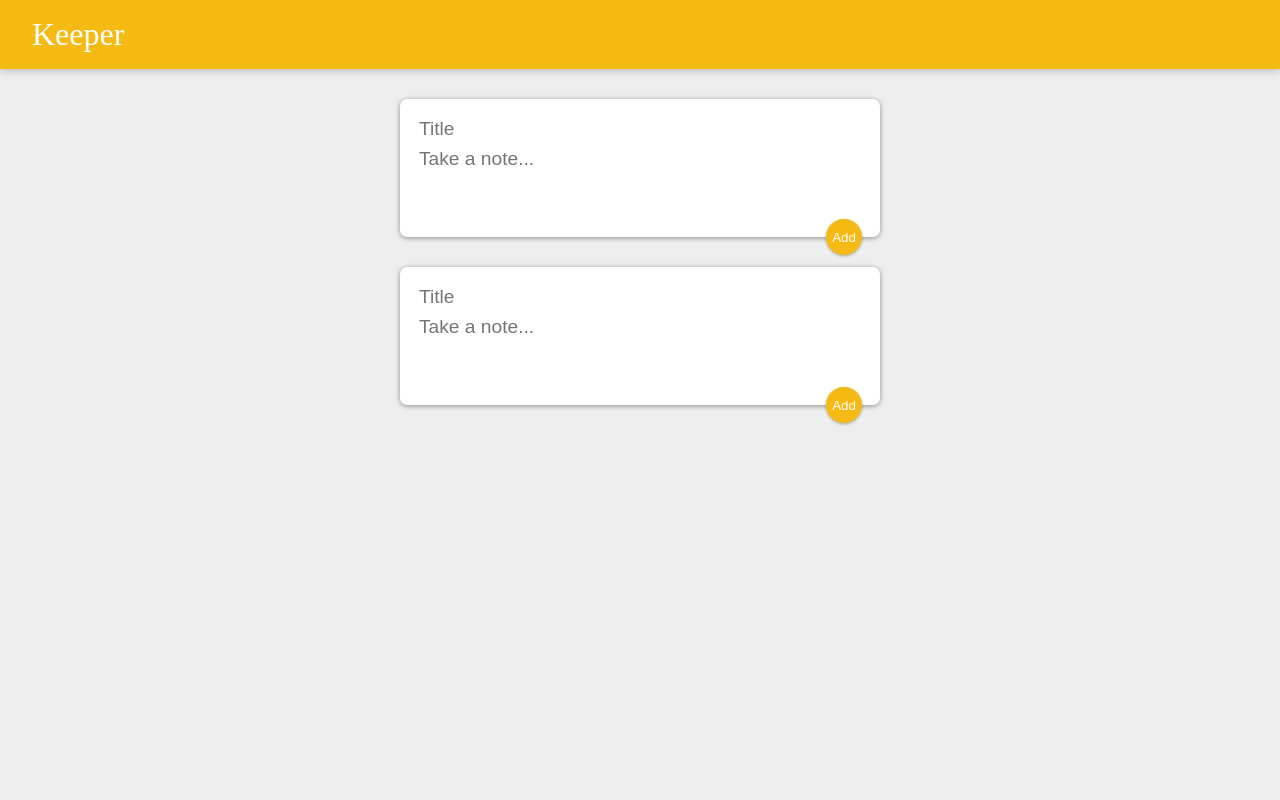
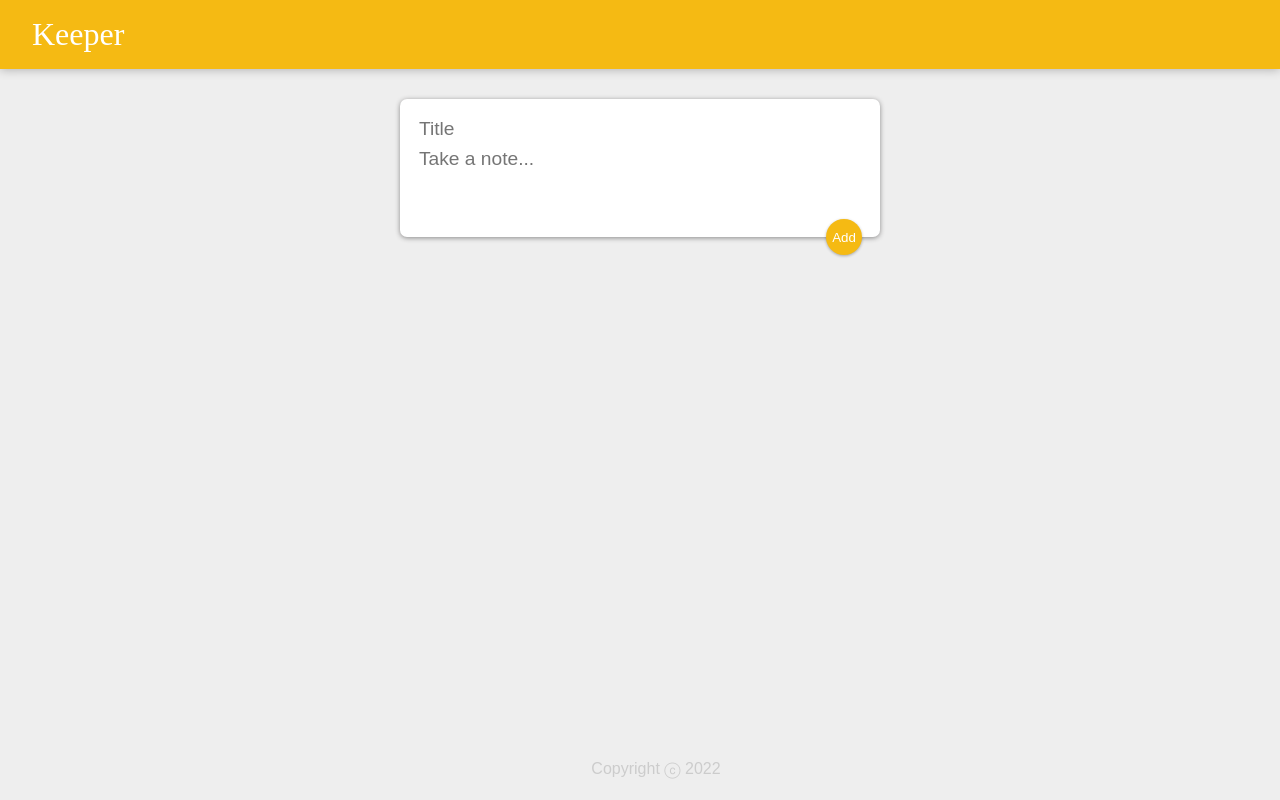
Before and after one commit to koray7/Keeper-App-React, a React (Create React App) app: page / in a window 1280 px wide. Built offline with nearby package versions, Linux system fonts and the light colour scheme; a web font is replaced by a local one.

Commit message:
Bug fixed on double input

```diff
--- a/src/components/App.jsx
+++ b/src/components/App.jsx
@@ -1,6 +1,6 @@
 import React, { useState } from "react";
 import Header from "./Header";
-import Footer from "./CreateArea";
+import Footer from "./Footer";
 import Note from "./Note";
 import CreateArea from "./CreateArea";
 
@@ -9,6 +9,7 @@ function App() {
     const [notes, setNotes] = useState([])
 
     function addNote(newNote) {
+        // console.log(newNote);
         setNotes(prevNotes => {
             return [...prevNotes, newNote];
         })
--- a/src/components/Footer.jsx
+++ b/src/components/Footer.jsx
@@ -1,11 +1,12 @@
 import React from "react";
 
-function Header() {
+function Footer() {
+    const year = new Date().getFullYear();
     return (
-        <header>
-        <h1>Keeper</h1>
-        </header>
+        <footer>
+            <p>Copyright ⓒ {year}</p>
+        </footer>
     );
 }
 
-export default Header;
+export default Footer;
```
Also changed, not shown: src/components/CreateArea.jsx (indentation only).
